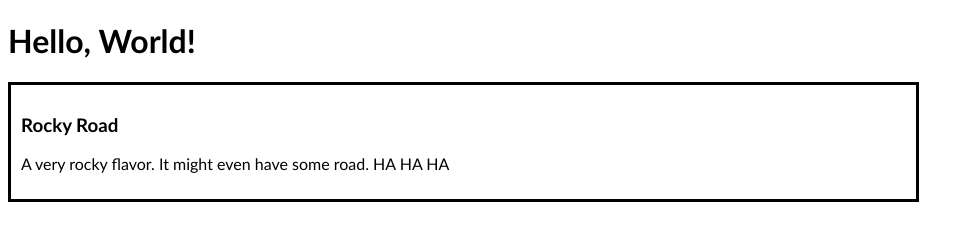
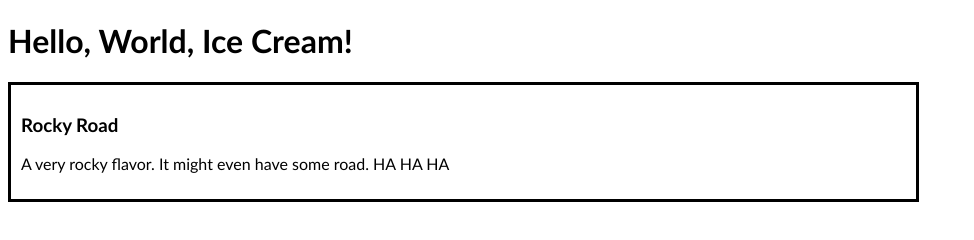
Before and after one commit to JBCoder1/octo-super-explosion, a plain HTML site: page index.html in a window 1280 px wide. Shown: the whole page, without its empty margins (0-974 px from the left). Drawn offline with Linux system fonts and the light colour scheme.

Commit message:
Update index.html

```diff
--- a/index.html
+++ b/index.html
@@ -33,7 +33,7 @@
   </head>
 
   <body>
-    <h1>Hello, World!</h1>
+    <h1>Hello, World, Ice Cream!</h1>
 
     <div class="flavorBox">
       <h3 class="flavorName">Rocky Road</h3>
```
